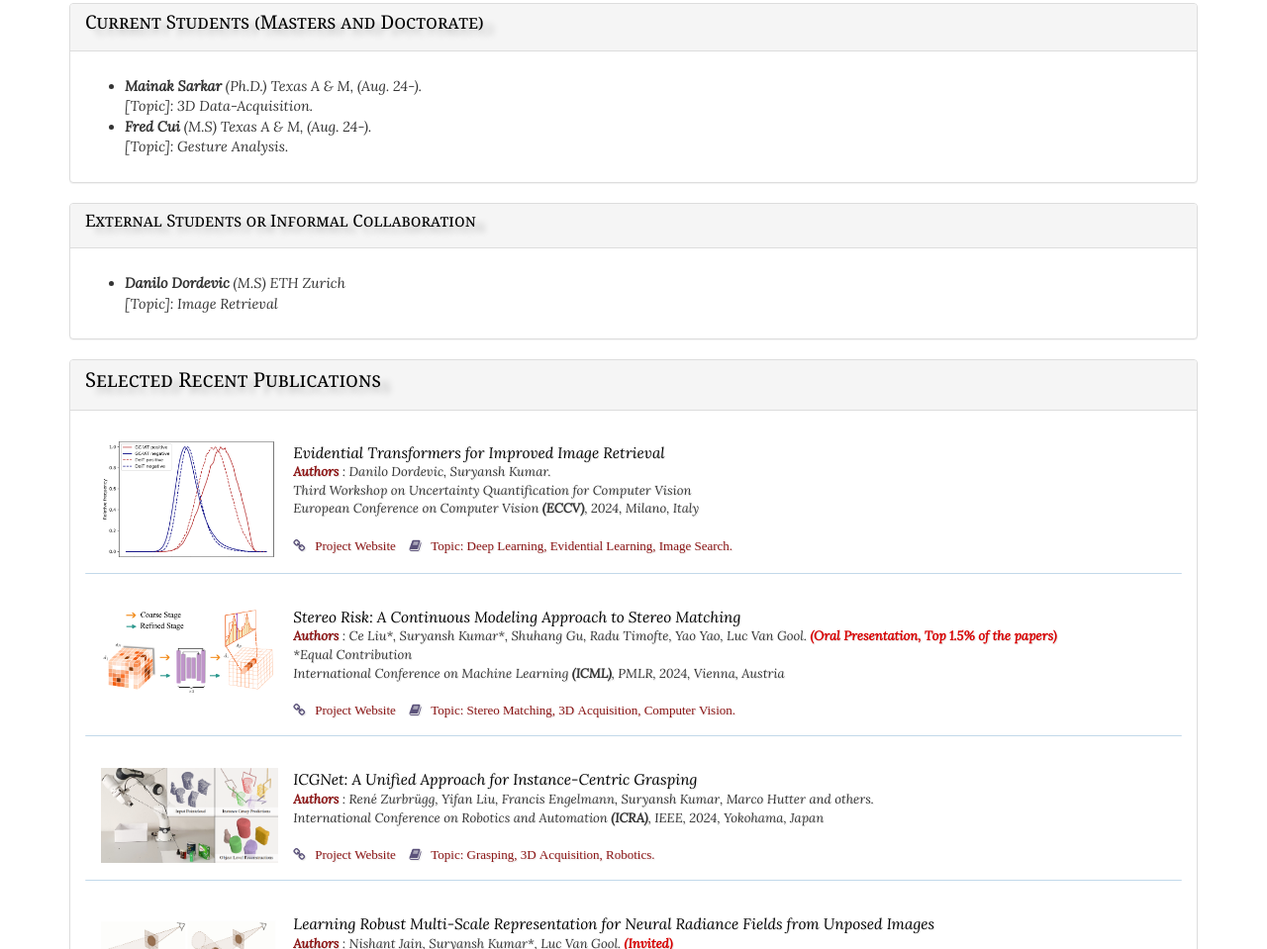
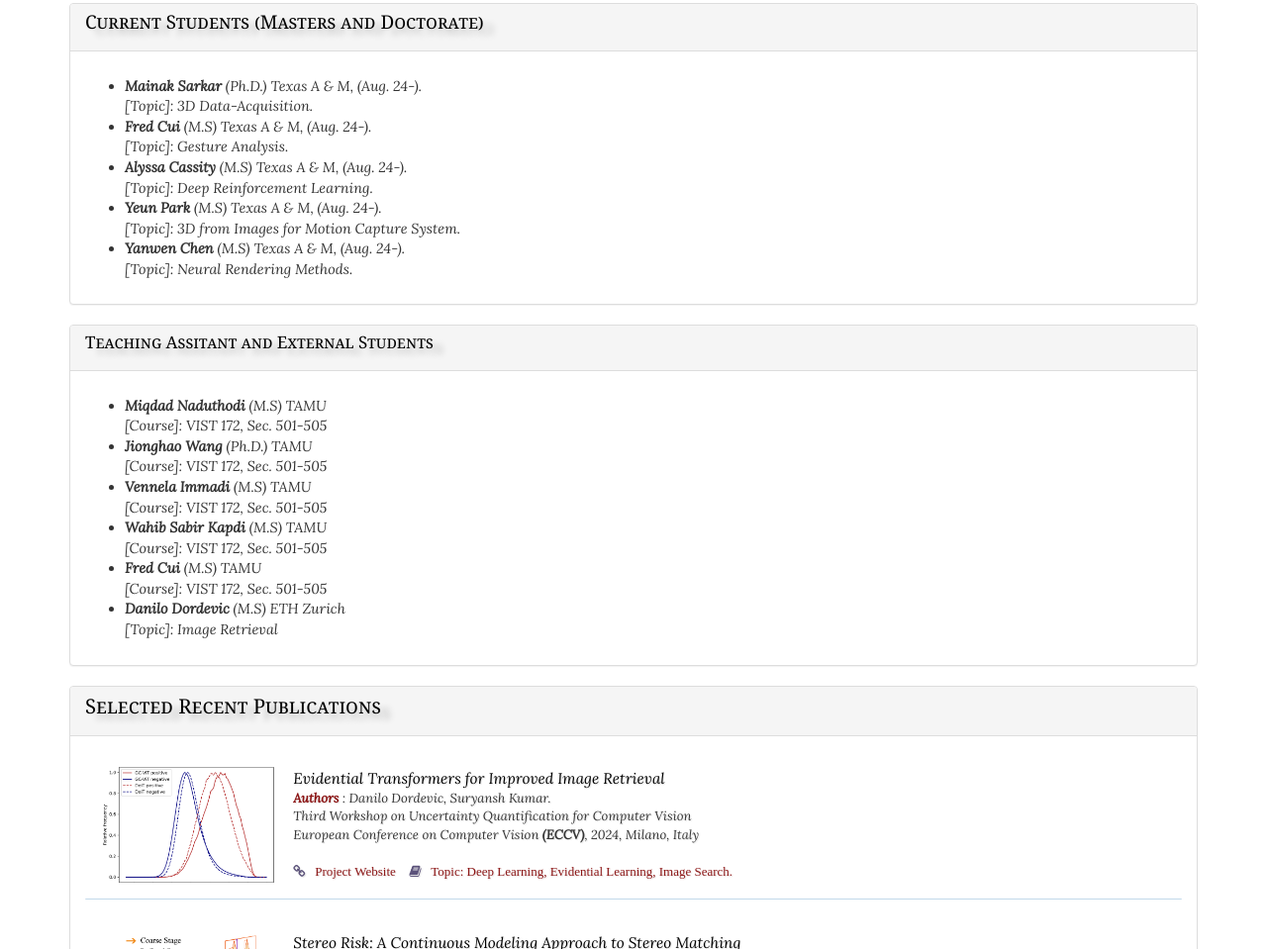
Before and after one commit to suryanshkumar/suryanshkumar.github.io, a plain HTML site: page index.html in a window 1280 px wide. Shown: the part 805-1764 px from the top of the page at 99% size. Drawn offline with nearby package versions, Linux system fonts and the light colour scheme.

Commit message:
student list updated

```diff
--- a/index.html
+++ b/index.html
@@ -195,6 +195,15 @@
                 <li><b> Fred Cui </b> (M.S) Texas A & M, (Aug. 24-). <br />
                   [Topic]: Gesture Analysis.
                 </li>
+                <li><b> Alyssa Cassity </b> (M.S) Texas A & M, (Aug. 24-). <br />
+                  [Topic]: Deep Reinforcement Learning.
+                </li>
+                <li><b> Yeun Park </b> (M.S) Texas A & M, (Aug. 24-). <br />
+                  [Topic]: 3D from Images for Motion Capture System.
+                </li>
+                <li><b> Yanwen Chen </b> (M.S) Texas A & M, (Aug. 24-). <br />
+                  [Topic]: Neural Rendering Methods.
+                </li>
               </ul>
              </p>
             </div>
@@ -208,11 +217,26 @@
         <div class="col-sm-12">
           <div class="panel panel-default">
             <div class="panel-heading">
-              <p style="color:#000000; text-shadow: 10px 6px 6px rgba(0, 0, 9,0.23)"><font style="font-family: Georgia; font-variant: small-caps; font-size: 150%">External Students or Informal Collaboration</font></p>
+              <p style="color:#000000; text-shadow: 10px 6px 6px rgba(0, 0, 9,0.23)"><font style="font-family: Georgia; font-variant: small-caps; font-size: 150%">Teaching Assitant and External Students</font></p>
             </div>
             <div class="panel-body">
             <p style="color:#000000; text-shadow: 10px 6px 6px rgba(0, 0, 9,0.23)"><font style="font-family: Lora; font-size: 90%">
               <ul>
+                <li><b> Miqdad Naduthodi </b> (M.S) TAMU <br/>
+                  [Course]: VIST 172, Sec. 501-505
+                </li>
+                <li><b> Jionghao Wang </b> (Ph.D.) TAMU <br/>
+                  [Course]: VIST 172, Sec. 501-505
+                </li>
+                <li><b> Vennela Immadi </b> (M.S) TAMU <br/>
+                  [Course]: VIST 172, Sec. 501-505
+                </li>
+                <li><b> Wahib Sabir Kapdi </b> (M.S) TAMU <br/>
+                  [Course]: VIST 172, Sec. 501-505
+                </li>
+                <li><b> Fred Cui </b> (M.S) TAMU <br/>
+                  [Course]: VIST 172, Sec. 501-505
+                </li>
                 <li><b> Danilo Dordevic </b> (M.S) ETH Zurich <br/>
                   [Topic]: Image Retrieval
                 </li>
```
